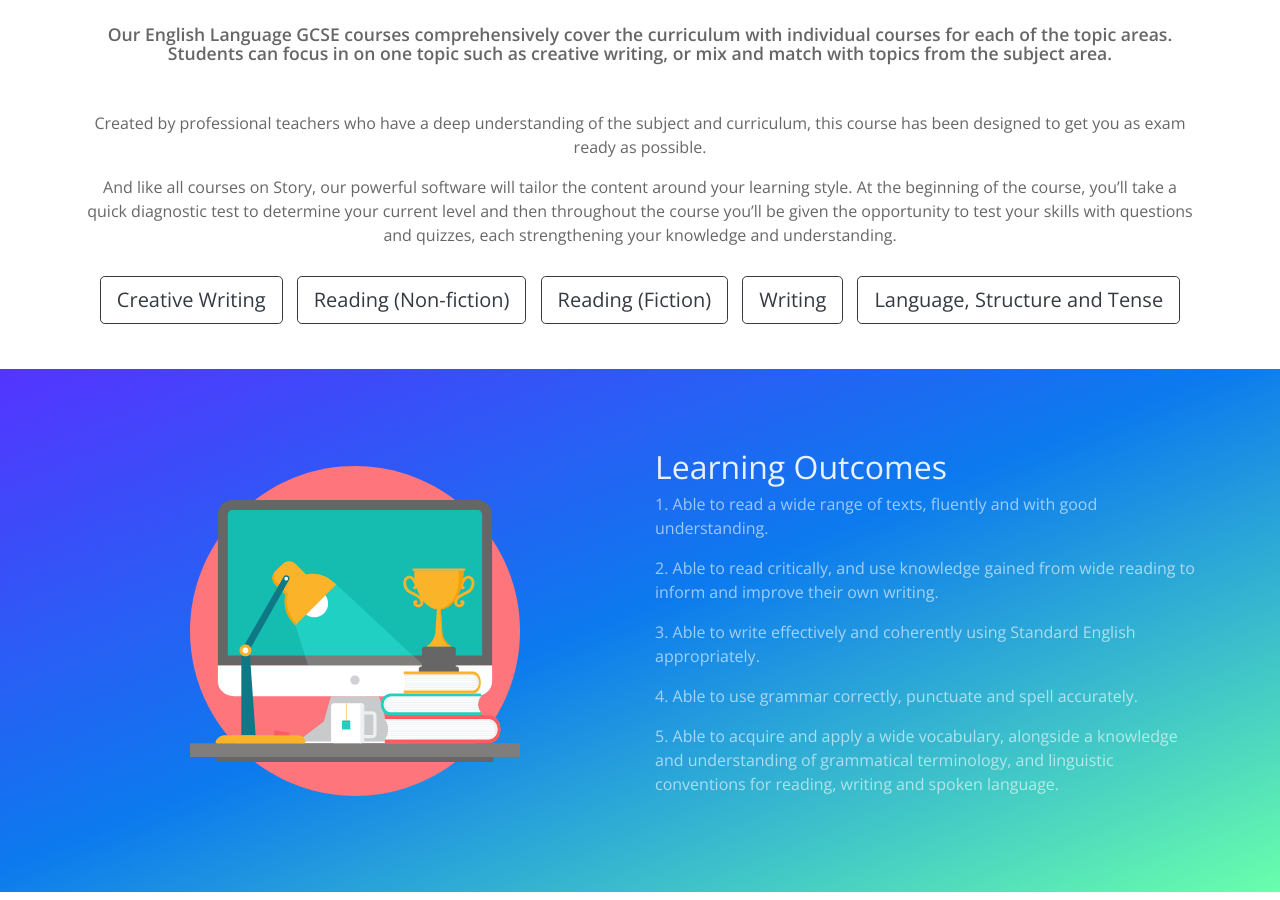
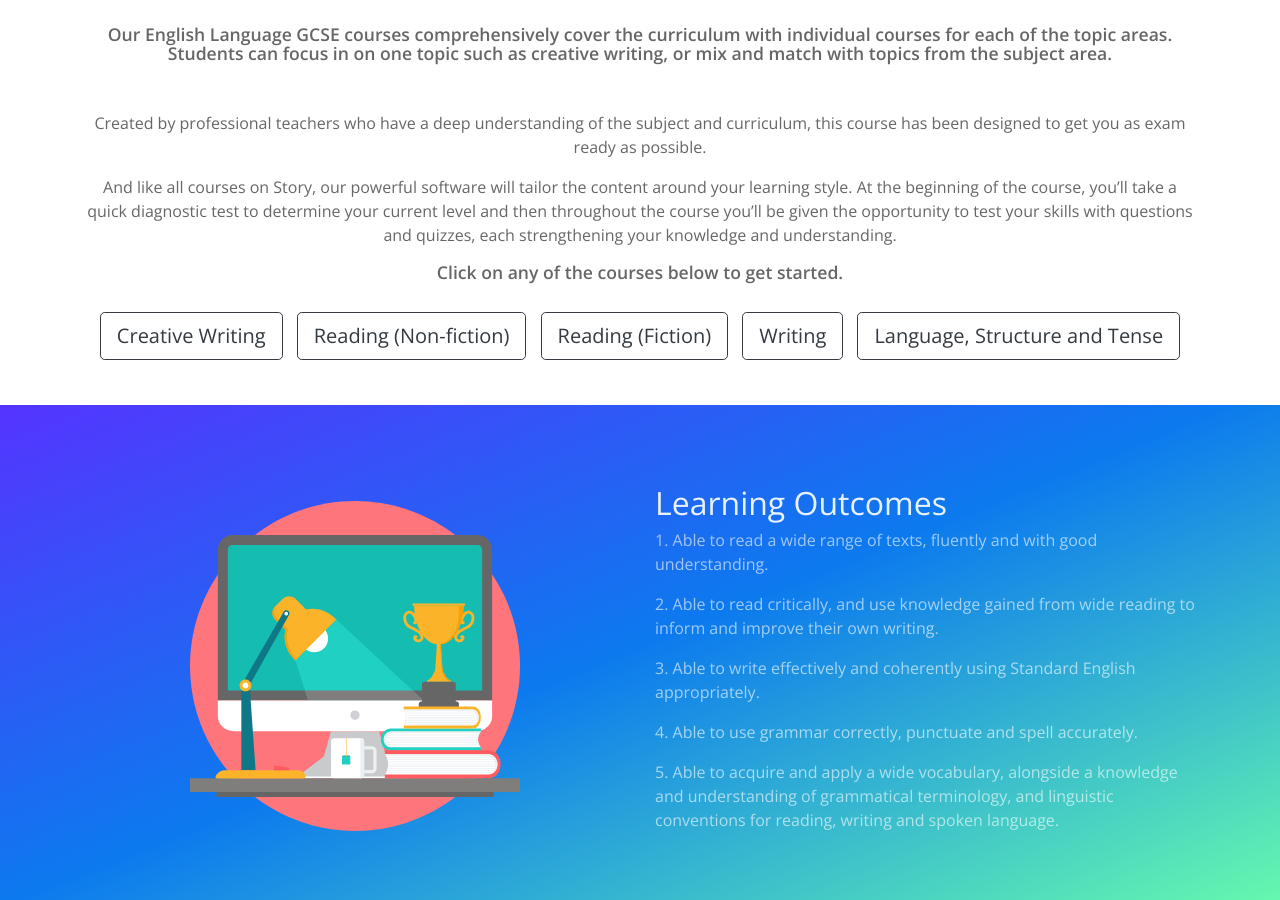
Before and after one commit to story-ai/story-ai.github.io, a Jekyll site: the page built from english-language.md, in a window 1280 px wide and 900 px high, scrolled down 400 px. Built offline with Jekyll 4.4.1, drawn with Linux system fonts in a browser that asks for light colours; nearby versions of some CDN libraries.

Commit message:
Updated 'english-language.md' via CloudCannon

```diff
--- a/english-language.md
+++ b/english-language.md
@@ -152,3 +152,5 @@ parts:
 Created by professional teachers who have a deep understanding of the subject and curriculum, this course has been designed to get you as exam ready as possible.
 
 And like all courses on Story, our powerful software will tailor the content around your learning style. At the beginning of the course, you’ll take a quick diagnostic test to determine your current level and then throughout the course you’ll be given the opportunity to test your skills with questions and quizzes, each strengthening your knowledge and understanding.
+
+#### Click on any of the courses below to get started.
```
